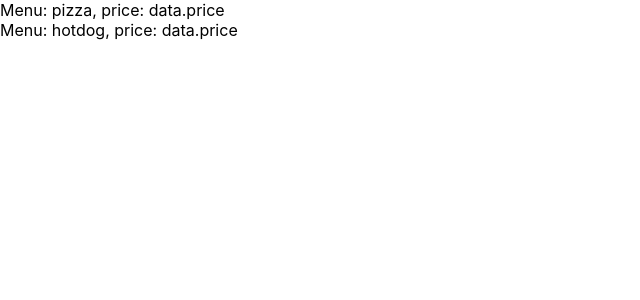
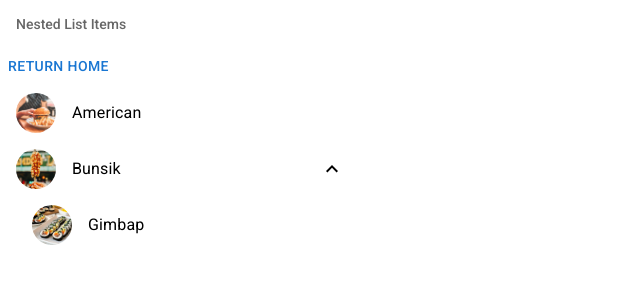
Before and after one commit to minikoo2024/Megafield-Music-Festival, a React (Create React App) app: page /FoodMenu in a window 1280 px wide. Shown: the top 300 px of the page, without its empty margins (0-640 px from the left). Built offline with nearby package versions, Linux system fonts and the light colour scheme.

Commit message:
all files updated with return button and food menu

```diff
--- a/src/page/Artist.jsx
+++ b/src/page/Artist.jsx
@@ -10,6 +10,7 @@ import { styled } from "@mui/material/styles";
 import TableCell, { tableCellClasses } from "@mui/material/TableCell";
 import home from "../resources/home/Home.jpg";
 import Typography from "@mui/material/Typography";
+import { Button } from "@mui/material";
 
 const StyledTableCell = styled(TableCell)(({ theme }) => ({
   [`&.${tableCellClasses.head}`]: {
@@ -43,6 +44,13 @@ const Artist = () => {
   // 1. return button
   // 2. row name 2 click event add
 
+  function returnHome() {
+    console.log("go back to home page");
+    navigate("../"); // -> ./Map
+
+    // ./Profile     ./Artist/Profile
+  }
+
   function moveToProfile() {
     console.log("move to profile page function called");
     navigate("./Profile");
@@ -56,6 +64,7 @@ const Artist = () => {
         alignContent: "center",
       }}
     >
+      <Button onClick={returnHome}>Return Home</Button>
       <Typography variant="h1" align="center" gutterBottom>
         Music Festival
       </Typography>
--- a/src/page/FoodMenu.jsx
+++ b/src/page/FoodMenu.jsx
@@ -1,8 +1,83 @@
 import ListGroup from "react-bootstrap/ListGroup";
 import { useNavigate } from "react-router-dom";
 import AmericanFood from "../resources/food order/American Food.jpg";
+import BunsikFood from "../resources/food order/Bunsik.jpg";
+import GimbapFood from "../resources/food order/Gimbap.png";
+import * as React from 'react';
+import ListSubheader from '@mui/material/ListSubheader';
+import List from '@mui/material/List';
+import ListItemButton from '@mui/material/ListItemButton';
+import ListItemIcon from '@mui/material/ListItemIcon';
+import ListItemText from '@mui/material/ListItemText';
+import Collapse from '@mui/material/Collapse';
+import ExpandLess from '@mui/icons-material/ExpandLess';
+import ExpandMore from '@mui/icons-material/ExpandMore';
+import ListItemAvatar from '@mui/material/ListItemAvatar';
+import Avatar from '@mui/material/Avatar';
+import { Button } from "@mui/material";
+
+
 
 //https://mui.com/material-ui/react-list/#simple-list
+export default function NestedList() {
+  const [open, setOpen] = React.useState(true);
+  const navigate = useNavigate();
+  const handleClick = () => {
+    setOpen(!open);
+  };
+  function returnHome() {
+    console.log("go back to home page");
+    navigate("../"); // -> ./Map
+
+    // ./Profile     ./Artist/Profile
+  }
+
+  return (
+
+    <List
+      sx={{ width: '100%', maxWidth: 360, bgcolor: 'background.paper' }}
+      component="nav"
+      aria-labelledby="nested-list-subheader"
+      subheader={
+        <ListSubheader component="div" id="nested-list-subheader">
+          Nested List Items
+        </ListSubheader>
+      }
+    >
+      <Button onClick={returnHome}>Return Home</Button>
+      <ListItemButton>
+        <ListItemAvatar>
+          <Avatar alt="American" src={AmericanFood}/>
+        </ListItemAvatar>
+        <ListItemText primary="American" />
+      </ListItemButton>
+
+      <ListItemButton onClick={handleClick}>
+        <ListItemAvatar>
+          <Avatar alt="Bunsik" src={BunsikFood}/>
+        </ListItemAvatar>
+        <ListItemText primary="Bunsik" />
+        {open ? <ExpandLess /> : <ExpandMore />}
+      </ListItemButton>
+      <Collapse in={open} timeout="auto" unmountOnExit>
+        <List component="div" disablePadding>
+          <ListItemButton sx={{ pl: 4 }}>
+            <ListItemIcon>
+            <ListItemAvatar>
+              <Avatar alt="Gimbap" src={GimbapFood}/>
+             </ListItemAvatar>
+            </ListItemIcon>
+            <ListItemText primary="Gimbap" />
+          </ListItemButton>
+        </List>
+      </Collapse>
+    </List>
+
+  );
+
+
+}
+
 
 // Add more Food list
 const foodList = [
@@ -45,4 +120,4 @@ function FoodMenu() {
   );
 }
 
-export default FoodMenu;
+//export default FoodMenu;
--- a/src/page/Map.jsx
+++ b/src/page/Map.jsx
@@ -1,5 +1,5 @@
 import React from "react";
-import map from "../resources/map/map.jpg";
+import map from "../resources/map/Map.jpg";
 import { TransformWrapper, TransformComponent } from "react-zoom-pan-pinch";
 import Typography from "@mui/material/Typography";
 import { useNavigate } from "react-router";
@@ -22,7 +22,7 @@ const Map = () => {
 
   return (
     <div style={{ align: "center" }}>
-      <Button onClick={returnHome}>Return</Button>
+      <Button onClick={returnHome}>Return Home</Button>
       <Typography variant="h1" align="center" gutterBottom>
         Festival Map
       </Typography>
--- a/src/page/Profile.jsx
+++ b/src/page/Profile.jsx
@@ -1,5 +1,7 @@
 import React from "react";
 import Boramiyu from "../resources/artists/Boramiyu.jpg";
+import { Button } from "@mui/material";
+import { useNavigate } from "react-router";
 
 function Profile() {
   // Add Artist Information on this Page
@@ -10,18 +12,25 @@ function Profile() {
   // If you want to show the music video on this page, you can use <Iframe></Iframe> tag
   // This tag allows you to show the contents outside such as youtube, google, naver.com things on your website.
 
+  const navigate = useNavigate();
+  function returnArtist() {
+    console.log("go back to artist page");
+    navigate("../Artist"); // -> ./Map
+
+    // ./Profile     ./Artist/Profile
+  }
+
   return (
     <>
       <div>
-        <table>
-          <img src={Boramiyu} className="boramiyu" alt="logo" />
-        </table>
-        <h2>Boramiyu</h2>
-        <text>
-          Boramiyu is a South Korean singer and YouTuber under Shofar
-          Entertainment. She debuted on November 21, 2018 with her first single
-          "I Wanna Hate You"
-        </text>
+      <Button onClick={returnArtist}>Return to Artist Timetable</Button>
+       <table>
+        <img src={Boramiyu} className="boramiyu" alt="logo"/>
+       </table>
+       <h2>Boramiyu</h2>
+       <text>
+        {"Boramiyu is a South Korean singer and YouTuber under Shofar Entertainment. She debuted on November 21, 2018 with her first single I Wanna Hate You"}
+       </text>
       </div>
     </>
   );
```
